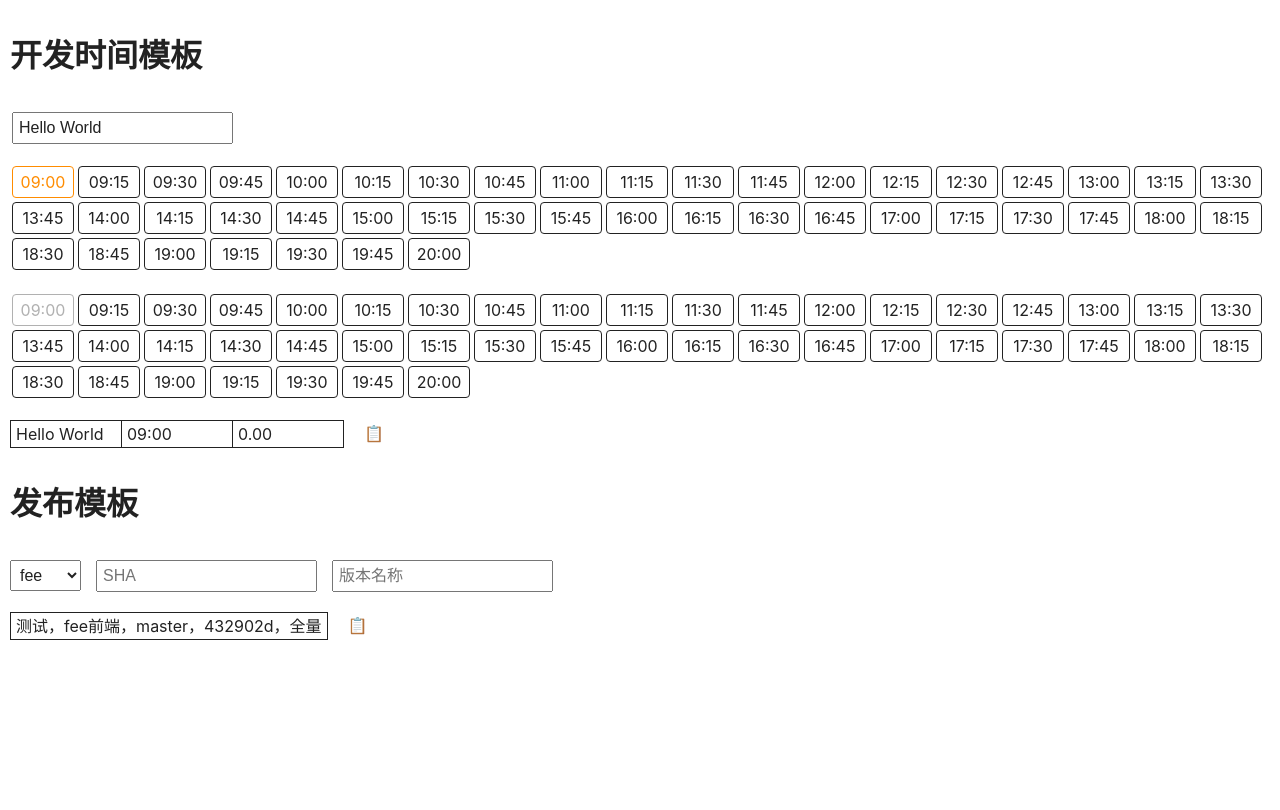
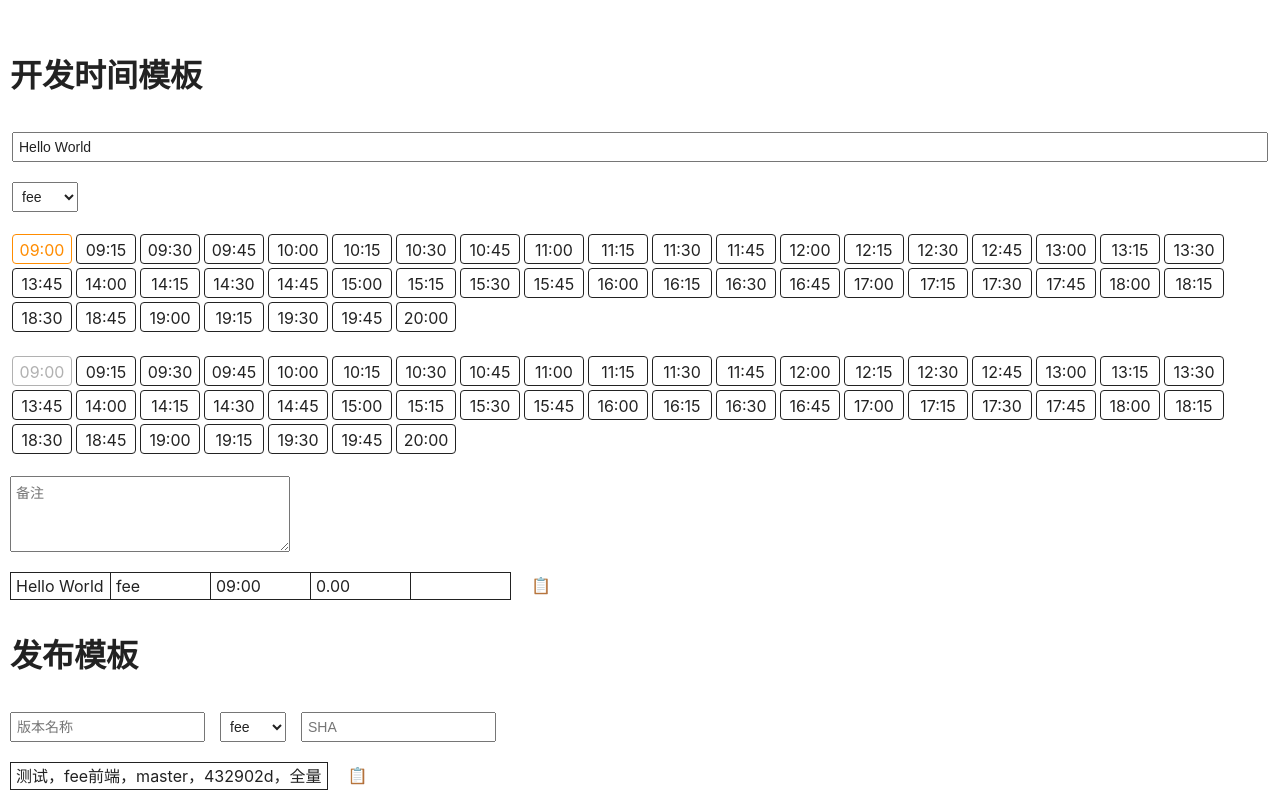
Before and after one commit to zhictory/aries, a React (Create React App) app: page / in a window 1280 px wide. Built offline with nearby package versions, Linux system fonts and the light colour scheme.

Commit message:
[feat] update record develop module

```diff
--- a/src/common.css
+++ b/src/common.css
@@ -1,3 +1,7 @@
+* {
+  box-sizing: border-box;
+}
+
 header {
   margin: 40px 0;
 }
@@ -6,3 +10,20 @@ h1 {
   font-weight: bold;
   font-size: 32px;
 }
+
+input,
+select,
+textarea {
+  padding: 5px;
+  font-size: 14px;
+}
+
+.mv20  {
+  margin-top: 20px;
+  margin-bottom: 20px;
+}
+
+.mh20  {
+  margin-left: 20px;
+  margin-right: 20px;
+}
--- a/src/component/record/index.js
+++ b/src/component/record/index.js
@@ -10,8 +10,10 @@ class Record extends Component {
       event: "Hello World",
       start: "09:00",
       end: "09:00",
+      developSystem: "fee",
+      developRemark: "",
       publishContent: "测试，fee前端，master，432902d，全量",
-      system: "",
+      system: "fee",
       sha: "",
       publishTitle: ""
     };
@@ -52,8 +54,16 @@ class Record extends Component {
     let startEveryDay = this.startEveryDay;
     const endEveryDay = this.endEveryDay;
     let date = new Date(startEveryDay);
+    const { start } = this.state;
+    const startTime = new Date(
+      this.date.getFullYear(),
+      this.date.getMonth(),
+      this.date.getDate(),
+      start.split(":")[0],
+      start.split(":")[1],
+      0
+    );
     const blocks = [];
-    const { start, end } = this.state;
     // 生成可选择的时间块
     while (date.getTime() <= endEveryDay) {
       blocks.push(
@@ -65,24 +75,7 @@ class Record extends Component {
       date = new Date(startEveryDay);
     }
     return blocks.map((block, index) => {
-      const { start, end } = this.state;
       let disabledClass = "";
-      const startTime = new Date(
-        this.date.getFullYear(),
-        this.date.getMonth(),
-        this.date.getDate(),
-        start.split(":")[0],
-        start.split(":")[1],
-        0
-      );
-      const endTime = new Date(
-        this.date.getFullYear(),
-        this.date.getMonth(),
-        this.date.getDate(),
-        end.split(":")[0],
-        end.split(":")[1],
-        0
-      );
       const blockTime = new Date(
         this.date.getFullYear(),
         this.date.getMonth(),
@@ -92,10 +85,7 @@ class Record extends Component {
         0
       );
       if (type === "end") {
-        disabledClass  = blockTime <= startTime ? "disabled" : "";
-      }
-      if (startTime > endTime) {
-        this.setState({ end: start });
+        disabledClass = blockTime <= startTime ? "disabled" : "";
       }
       return (
         <li
@@ -105,21 +95,47 @@ class Record extends Component {
             (block === currentBlock ? " time-block_on " : " ") +
             disabledClass
           }
-          onClick={disabledClass !== "disabled" && this.handleChooseTime}
+          onClick={
+            disabledClass !== "disabled" ? this.handleChooseTime : undefined
+          }
           data-block={block}
         >
           {block}
         </li>
       );
-    })
+    });
   }
 
   handleChooseTime = e => {
+    const { start, end } = this.state;
+    const startTime = new Date(
+      this.date.getFullYear(),
+      this.date.getMonth(),
+      this.date.getDate(),
+      start.split(":")[0],
+      start.split(":")[1],
+      0
+    );
+    const endTime = new Date(
+      this.date.getFullYear(),
+      this.date.getMonth(),
+      this.date.getDate(),
+      end.split(":")[0],
+      end.split(":")[1],
+      0
+    );
     const type = e.target.parentElement.getAttribute("data-time");
-    const time = e.target.getAttribute("data-block");
-    this.setState({
-      [type]: time
-    });
+    const block = e.target.getAttribute("data-block");
+    if (type === "start" && startTime >= endTime) {
+      this.setState({
+        start: block,
+        end: start
+      });
+    } else {
+      this.setState({
+        [type]: block
+      });
+    }
   };
 
   copy = (content, e) => {
@@ -175,8 +191,18 @@ class Record extends Component {
   handlePublish = () => {
     const { system, sha, publishTitle } = this.state;
     this.setState({
-      publishContent: `${publishTitle + (publishTitle ? "，" : "")}${system}前端，master，${sha + (sha ? "，" : "")}全量`
+      publishContent: `${publishTitle +
+        (publishTitle ? "，" : "")}${system}前端，master，${sha +
+        (sha ? "，" : "")}全量`
     });
+  };
+
+  handleSelectDevelopSystem = e => {
+    this.setState({ developSystem: e.target.value });
+  };
+
+  handleInputRemark = e => {
+    this.setState({ developRemark: e.target.value });
   };
 
   handleSelectSystem = e => {
@@ -192,34 +218,63 @@ class Record extends Component {
   };
 
   render() {
-    const { event, start, end, publishContent, publishTitle, sha } = this.state;
+    const {
+      event,
+      start,
+      end,
+      developSystem,
+      developRemark,
+      publishContent,
+      publishTitle,
+      sha
+    } = this.state;
     const during = this.getDuring();
     return (
       <div className="app-record">
         <header>
           <h1>开发时间模板</h1>
         </header>
-        <p className="app-record__todo">
-          <input
-            type="text"
-            onChange={this.updateTODO}
-            onKeyPress={this.addTODO}
-            value={event}
-            placeholder="需求内容"
-          />
-        </p>
+        <div className="app-record__todo">
+          <div>
+            <input
+              type="text"
+              onChange={this.updateTODO}
+              onKeyPress={this.addTODO}
+              value={event}
+              placeholder="需求内容"
+            />
+          </div>
+          <div>
+            <select name="" id="" onChange={this.handleSelectDevelopSystem}>
+              {this.renderSystem()}
+            </select>
+          </div>
+        </div>
         <ul className="time-blocks" data-time="start">
           {this.renderTimeBlock(start, "start")}
         </ul>
         <ul className="time-blocks" data-time="end">
           {this.renderTimeBlock(end, "end")}
         </ul>
+        <div className="mv20">
+          <textarea
+            name=""
+            id=""
+            cols="30"
+            rows="4"
+            placeholder="备注"
+            onChange={this.handleInputRemark}
+            value={developRemark}
+          ></textarea>
+        </div>
         <table className="app-record__table">
           <tbody>
             <tr>
               <td>{event}</td>
+              <td>{developSystem}</td>
               <td>{start}</td>
               <td>{during}</td>
+              <td>{developRemark}</td>
             </tr>
           </tbody>
         </table>
@@ -239,6 +294,12 @@ class Record extends Component {
           <h1>发布模板</h1>
         </header>
         <div className="app-record__publish">
+          <input
+            type="text"
+            value={publishTitle}
+            onChange={this.handleInputTitle}
+            placeholder="版本名称"
+          />
           <select name="" id="" onChange={this.handleSelectSystem}>
             {this.renderSystem()}
           </select>
@@ -247,12 +308,6 @@ class Record extends Component {
             value={sha}
             onChange={this.handleInputSHA}
             placeholder="SHA"
-          />
-          <input
-            type="text"
-            value={publishTitle}
-            onChange={this.handleInputTitle}
-            placeholder="版本名称"
           />
         </div>
         <table className="app-record__table">
--- a/src/component/record/style.css
+++ b/src/component/record/style.css
@@ -1,4 +1,5 @@
 .app-record {
+  overflow: hidden;
   margin: 20px 10px;
   text-align: left;
 }
@@ -41,10 +42,9 @@
   margin: 2px;
 }
 
-input,
-select {
-  padding: 5px;
-  margin-right: 15px;
+.app-record__todo input {
+  margin-bottom: 20px;
+  width: 100%;
 }
 
 .app-record__table {
@@ -62,6 +62,11 @@ select {
   margin: 20px 0;
 }
 
+.app-record__publish input,
+.app-record__publish select {
+  margin-right: 15px;
+}
+
 [role=img]:last-child {
   display: none;
 }
```
